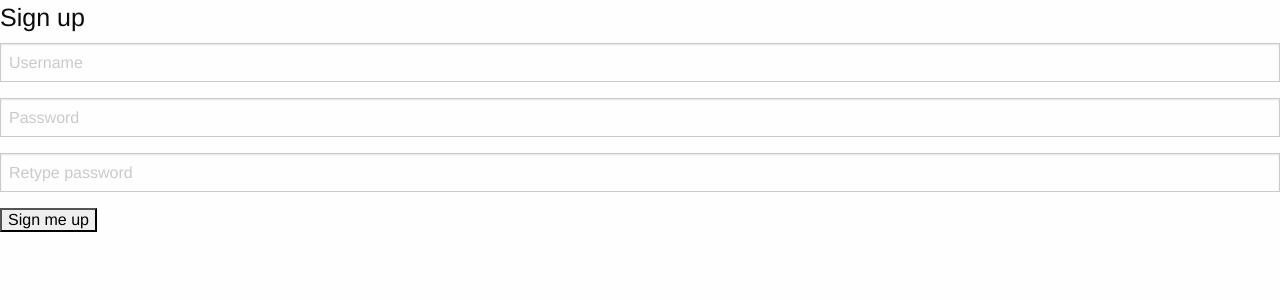
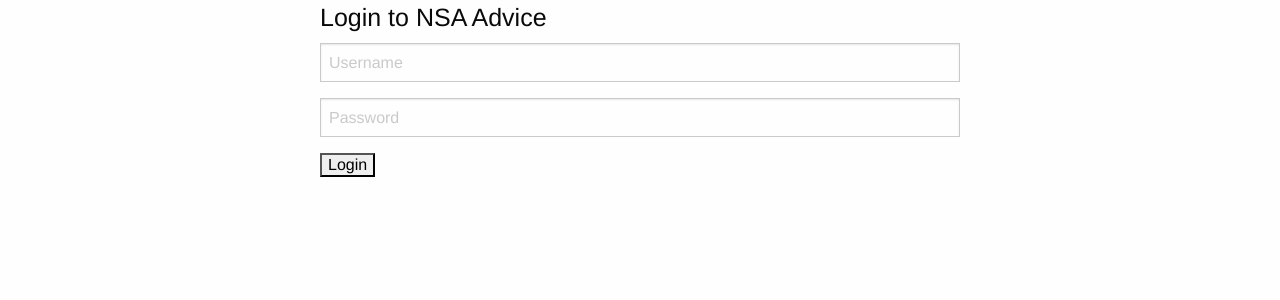
Before and after one commit to william-lin7/NSA_Advice__huangT-linW-sontagC-zenH, a Python web app: template templates/login.html in a window 1280 px wide. Shown: the top 300 px of the page. Run offline with Jinja, Linux system fonts and the light colour scheme; the template is opened without the code that fills it, so the values that code supplies are empty; some libraries are stand-ins or nearby versions.

Commit message:
Styled login box

```diff
--- a/templates/app.css
+++ b/templates/app.css
@@ -1,4 +1,3 @@
-
 .hero-full-screen {
   height: 100vh;
   display: -webkit-flex;
@@ -61,3 +60,8 @@
   color: #fefefe;
   font-weight: bold;
 }
+
+.login-box {
+  width: 50vw;
+  margin-left: 25vw;
+}
--- a/templates/index.html
+++ b/templates/index.html
@@ -11,7 +11,6 @@
     <title>NSA Advice</title>
   </head>
   <body>
-    Welcome to NSA Advice!
     <div class="hero-full-screen">
 
       <div class="top-content-section">
--- a/templates/login.html
+++ b/templates/login.html
@@ -3,12 +3,11 @@
   <head>
     <meta charset="utf-8">
     <meta name="viewport" content="width=device-width, initial-scale=1.0">
-    <title>Learn Foundation</title>
 
     <!-- Compressed CSS -->
     <link rel="stylesheet" href="https://cdn.jsdelivr.net/npm/foundation-sites@6.5.3/dist/css/foundation.min.css">
     <link rel="stylesheet" href="app.css">
-    <title>NSA Advice</title>
+    <title>Login</title>
   </head>
   <body>
     <!-- Login Form -->
@@ -16,11 +15,10 @@
       <div class="row collapse expanded">
         <div class="small-12 medium-6 column small-order-2 medium-order-1">
           <div class="login-box-form-section">
-            <h4 class="login-box-title">Sign up</h4>
+            <h4 class="login-box-title">Login to NSA Advice</h4>
             <input class="login-box-input" type="text" name="username" placeholder="Username" />
             <input class="login-box-input" type="password" name="password" placeholder="Password" />
-            <input class="login-box-input" type="password" name="password2" placeholder="Retype password" />
-            <input class="login-box-submit-button" type="submit" name="signup_submit" value="Sign me up" />
+            <input class="login-box-submit-button" type="submit" name="signup_submit" value="Login" />
           </div>
         </div>
       </div>
--- a/templates/register.html
+++ b/templates/register.html
@@ -3,15 +3,14 @@
   <head>
     <meta charset="utf-8">
     <meta name="viewport" content="width=device-width, initial-scale=1.0">
-    <title>Learn Foundation</title>
 
     <!-- Compressed CSS -->
     <link rel="stylesheet" href="https://cdn.jsdelivr.net/npm/foundation-sites@6.5.3/dist/css/foundation.min.css">
     <link rel="stylesheet" href="app.css">
-    <title>NSA Advice</title>
+    <title>Register</title>
   </head>
   <body>
-    <!-- Login Form -->
+    <!-- Registration Form -->
     <div class="login-box">
       <div class="row collapse expanded">
         <div class="small-12 medium-6 column small-order-2 medium-order-1">
```
